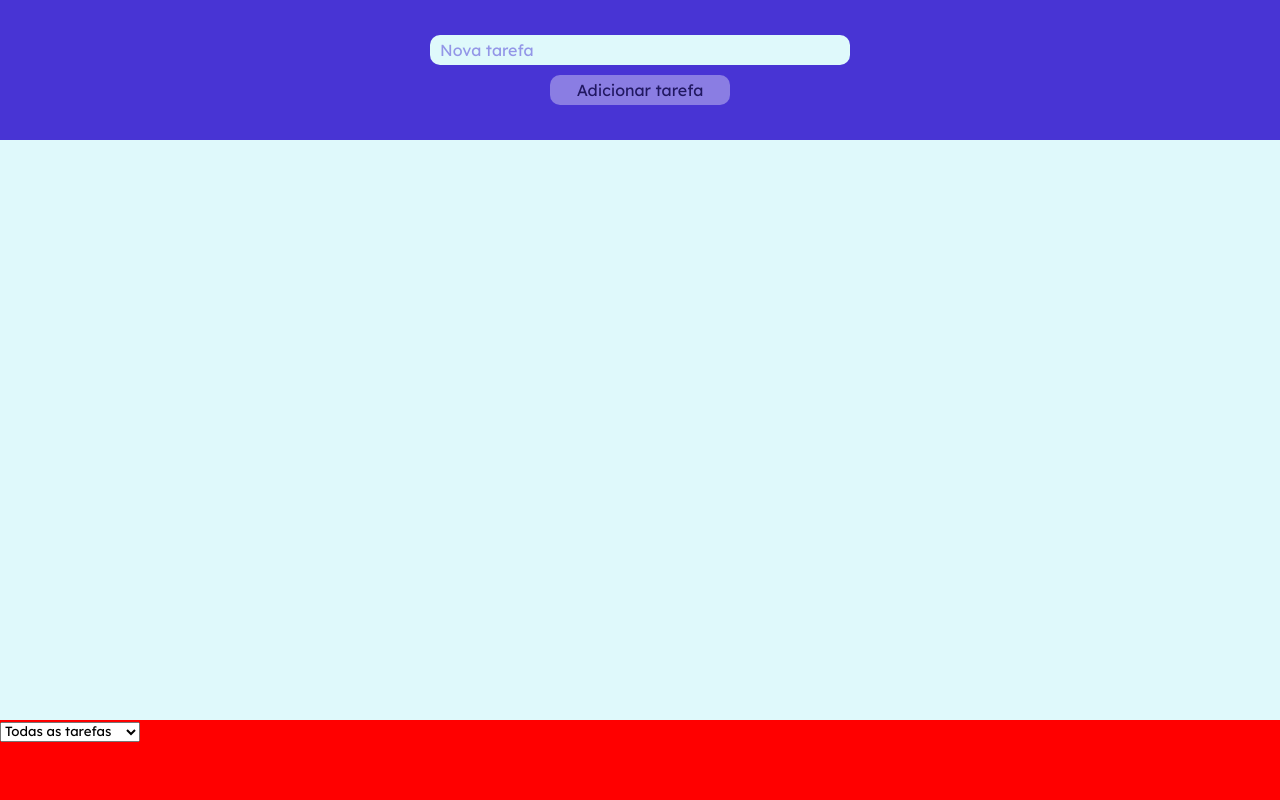
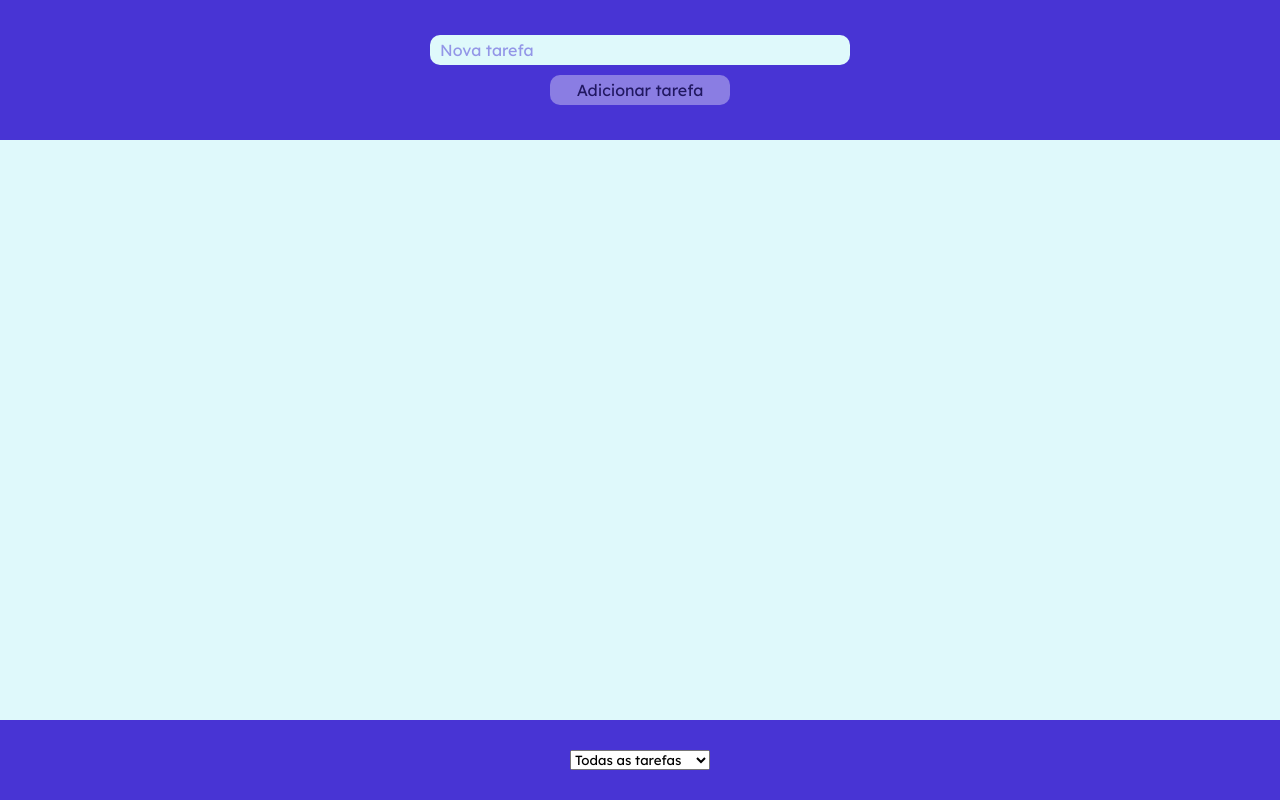
Before and after one commit to luckasnix/react-course-project, a React (Create React App) app: page / in a window 1280 px wide. Built offline with nearby package versions, Linux system fonts and the light colour scheme.

Commit message:
Estilização do contêiner de filtragem das tarefas

```diff
--- a/src/pages/TodoApp/containers/TodoFilter/TodoFilter.js
+++ b/src/pages/TodoApp/containers/TodoFilter/TodoFilter.js
@@ -1,5 +1,5 @@
 import React, { useContext, useCallback, useState, useEffect } from 'react'
-import TodoSelect from './TodoSelect/TodoSelect'
+import TodoSelect from './components/TodoSelect/TodoSelect'
 import FilterContext from '../../../../state/filter/Context'
 import * as filterActions from '../../../../state/filter/actions'
 import styles from './TodoFilter.module.css'
--- a/src/pages/TodoApp/containers/TodoFilter/TodoFilter.module.css
+++ b/src/pages/TodoApp/containers/TodoFilter/TodoFilter.module.css
@@ -4,5 +4,8 @@
     position: fixed;
     left: 0px;
     bottom: 0px;
-    background-color: red;
+    display: grid;
+    justify-content: center;
+    align-content: center;
+    background-color: #4834d4;
 }
```
Also changed, not shown: src/pages/TodoApp/containers/TodoFilter/components/TodoSelect/TodoSelect.js (renamed from src/pages/TodoApp/containers/TodoFilter/TodoSelect/TodoSelect.js), 1 other file (tests, documents, lock files or other folders).
